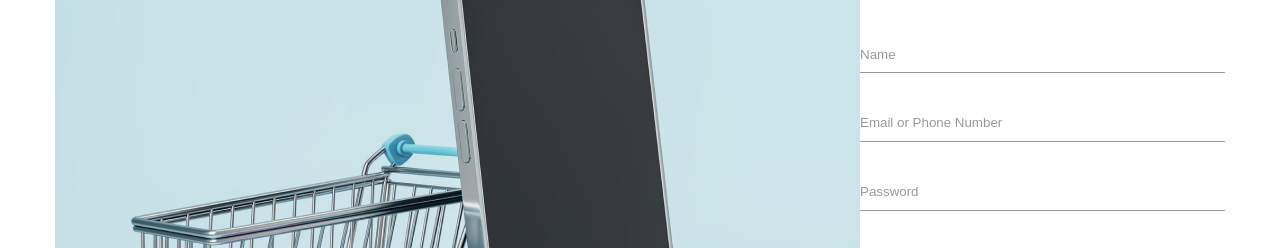
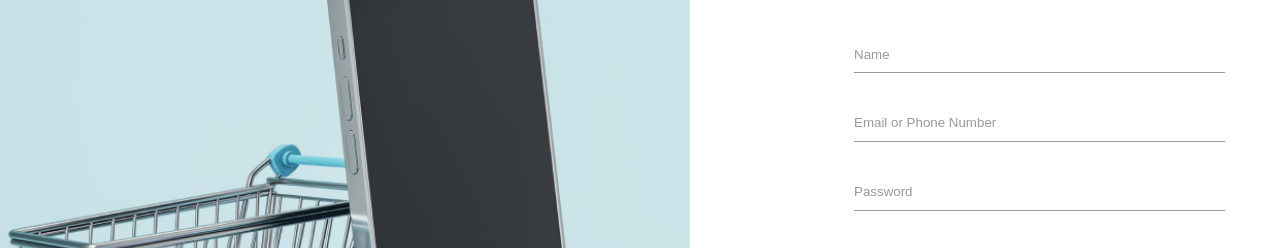
Before and after one commit to notathez/simple_landing_page, a plain HTML site: page signup.html in a window 1280 px wide. Shown: the part 445-693 px from the top of the page. Drawn offline with Linux system fonts and the light colour scheme.

Commit message:
signup page full

```diff
--- a/css/style.css
+++ b/css/style.css
@@ -44,6 +44,7 @@ input[type="number"] {
 }
 
 .main {
+	position: relative;
 	margin: 80px 0 140px 0;
 }
 
@@ -848,15 +849,21 @@ input[type="number"] {
 
 /* -------------- SIGNUP PAGE ----------*/
 
-.signup__inner {
-	/* padding: 60px 0 140px 0; */
-	display: flex;
-	/* gap: 129px; */
+.signup-image {
+	position: absolute;
+	top: 0;
+	left: 0;
+	height: 805px;
+	width: calc((100% - 1200px)/2 + 650px);
+	object-fit: cover;
+	border-radius: 0 4px 4px 0;
 }
 
-.signup__inner > img {
-	padding: 0;
-	height: 100%;
+.signup__inner {
+	position: relative;
+	width: 100%;
+	justify-content: end;
+	display: flex;
 }
 
 .signup-form {
--- a/signup.html
+++ b/signup.html
@@ -54,9 +54,9 @@
 		</header>
 
 		<main class="main">
+			<img class="signup-image" src="./images/side-image.png" alt="side-image">
 			<div class="container">
 				<section class="signup__inner">
-					<img src="./images/side-image.png" alt="side-image">
 					<form action="#" class="signup-form">
 						<h1>Create an account</h1>
 						<p>Enter your details below</p>
```
